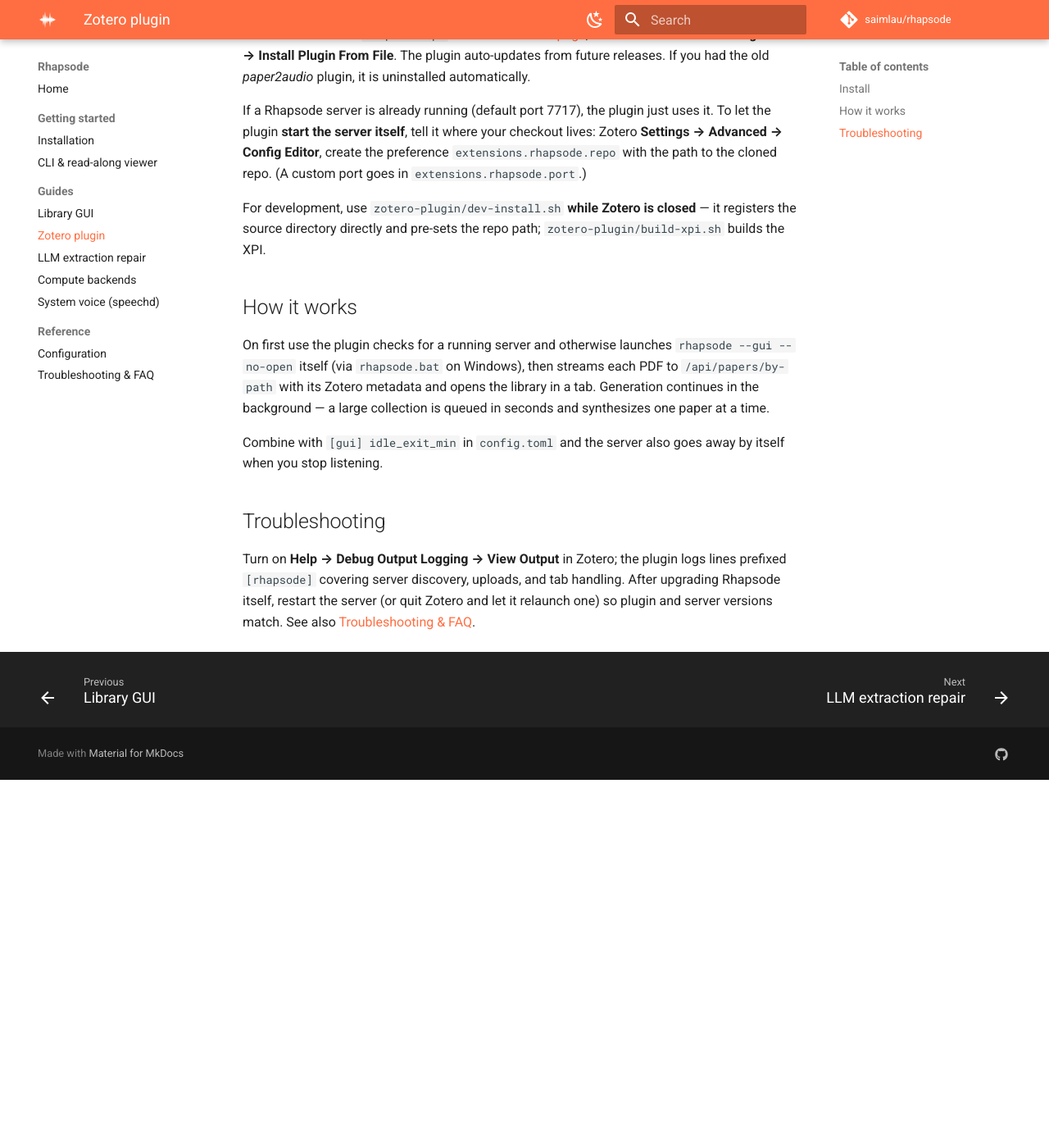
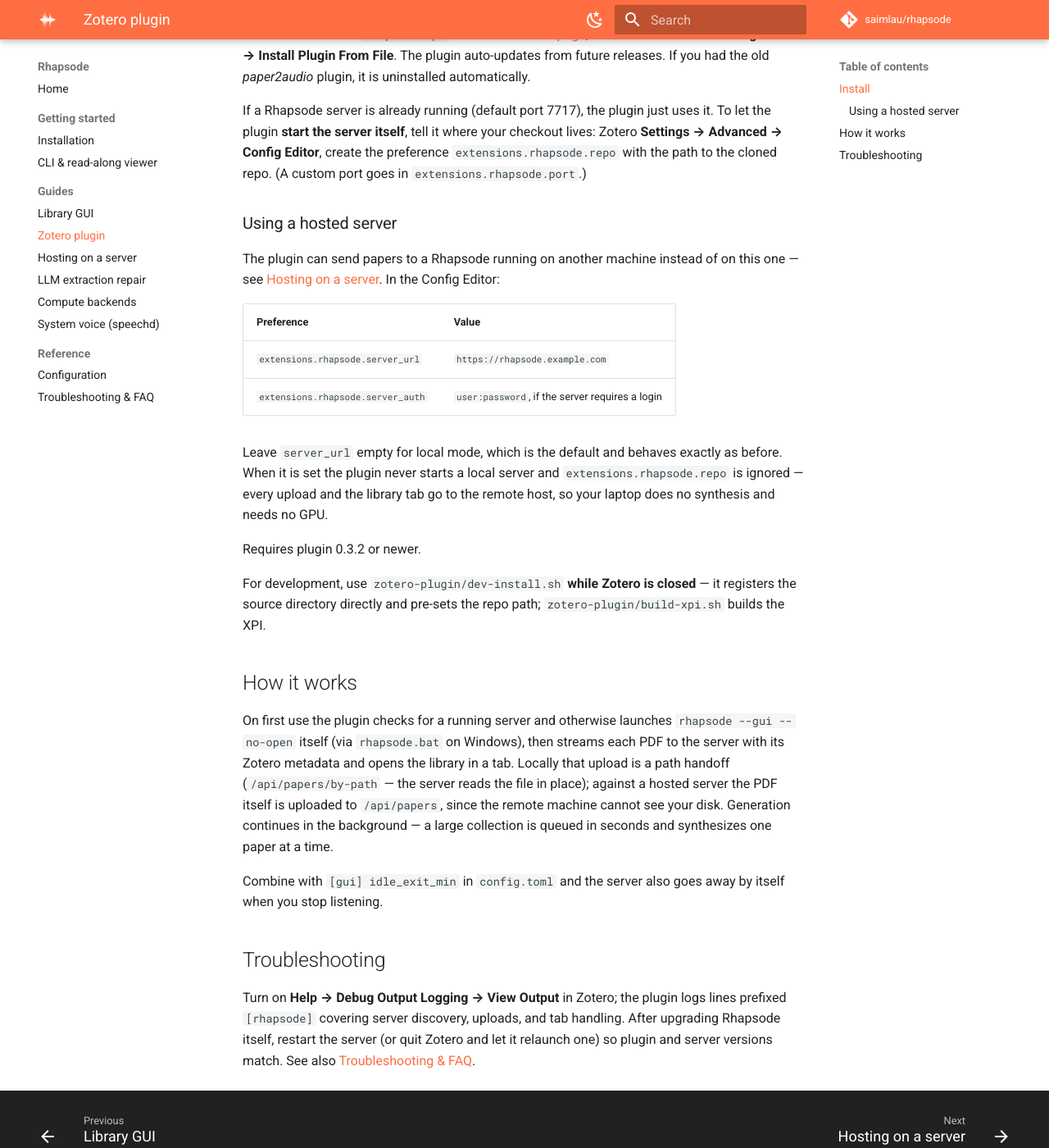
Before and after one commit to saimlau/rhapsode, an MkDocs documentation site: the page built from docs/zotero.md, in a window 1280 px wide and 1400 px high, scrolled down 486 px. Shown: the whole window at 82% size. Built offline with MkDocs 1.6.1 and Material for MkDocs 9.7.7, drawn with Linux system fonts in a browser that asks for light colours; comment, search, counter and statistics services are not loaded; before the commit the page ends 1437 px from its top, so only the background shows below that.

Commit message:
Document hosting Rhapsode on a server
docs/hosting.md walks the deployment that is actually running: venv without
torch or kokoro (the server does no synthesis - Modal does), config.toml at
mode 600 because it holds credentials that spend money, a systemd unit, and
nginx terminating TLS in front of a loopback-only app.

Written from the live machine rather than from memory, so the parts that
cost an afternoon to discover are stated: PYTHONUNBUFFERED, without which
progress sits in a pipe buffer and journalctl shows nothing; proxy_buffering
off, without which the progress stream arrives in chunks and the queue looks
frozen; client_max_body_size, without which a thesis upload fails with a bare
413; and that nginx 1.24 takes http2 on the listen line, not as a standalone
directive.

docs/zotero.md gains the remote-mode prefs and corrects a claim that was
false in remote mode: uploads go to /api/papers/by-path only locally, where
the server can read the file in place - a hosted server cannot see your disk
and receives the PDF itself at /api/papers.

```diff
--- a/docs/zotero.md
+++ b/docs/zotero.md
@@ -26,6 +26,23 @@
 the preference `extensions.rhapsode.repo` with the path to the cloned repo.
 (A custom port goes in `extensions.rhapsode.port`.)
 
+### Using a hosted server
+
+The plugin can send papers to a Rhapsode running on another machine instead
+of on this one — see [Hosting on a server](hosting.md). In the Config Editor:
+
+| Preference | Value |
+| --- | --- |
+| `extensions.rhapsode.server_url` | `https://rhapsode.example.com` |
+| `extensions.rhapsode.server_auth` | `user:password`, if the server requires a login |
+
+Leave `server_url` empty for local mode, which is the default and behaves
+exactly as before. When it is set the plugin never starts a local server and
+`extensions.rhapsode.repo` is ignored — every upload and the library tab go
+to the remote host, so your laptop does no synthesis and needs no GPU.
+
+Requires plugin 0.3.2 or newer.
+
 For development, use `zotero-plugin/dev-install.sh` **while Zotero is
 closed** — it registers the source directory directly and pre-sets the
 repo path; `zotero-plugin/build-xpi.sh` builds the XPI.
@@ -34,8 +51,10 @@
 
 On first use the plugin checks for a running server and otherwise launches
 `rhapsode --gui --no-open` itself (via `rhapsode.bat` on Windows), then
-streams each PDF to `/api/papers/by-path` with its Zotero metadata and
-opens the library in a tab. Generation continues in the background — a
+streams each PDF to the server with its Zotero metadata and opens the
+library in a tab. Locally that upload is a path handoff (`/api/papers/by-path`
+— the server reads the file in place); against a hosted server the PDF itself
+is uploaded to `/api/papers`, since the remote machine cannot see your disk. Generation continues in the background — a
 large collection is queued in seconds and synthesizes one paper at a time.
 
 Combine with `[gui] idle_exit_min` in `config.toml` and the server also
--- a/mkdocs.yml
+++ b/mkdocs.yml
@@ -44,6 +44,7 @@
   - Guides:
       - Library GUI: library.md
       - Zotero plugin: zotero.md
+      - Hosting on a server: hosting.md
       - LLM extraction repair: llm.md
       - Compute backends: backends.md
       - System voice (speechd): system-voice.md
```
Also changed, not shown: docs/hosting.md (added, +190 -0 lines).
